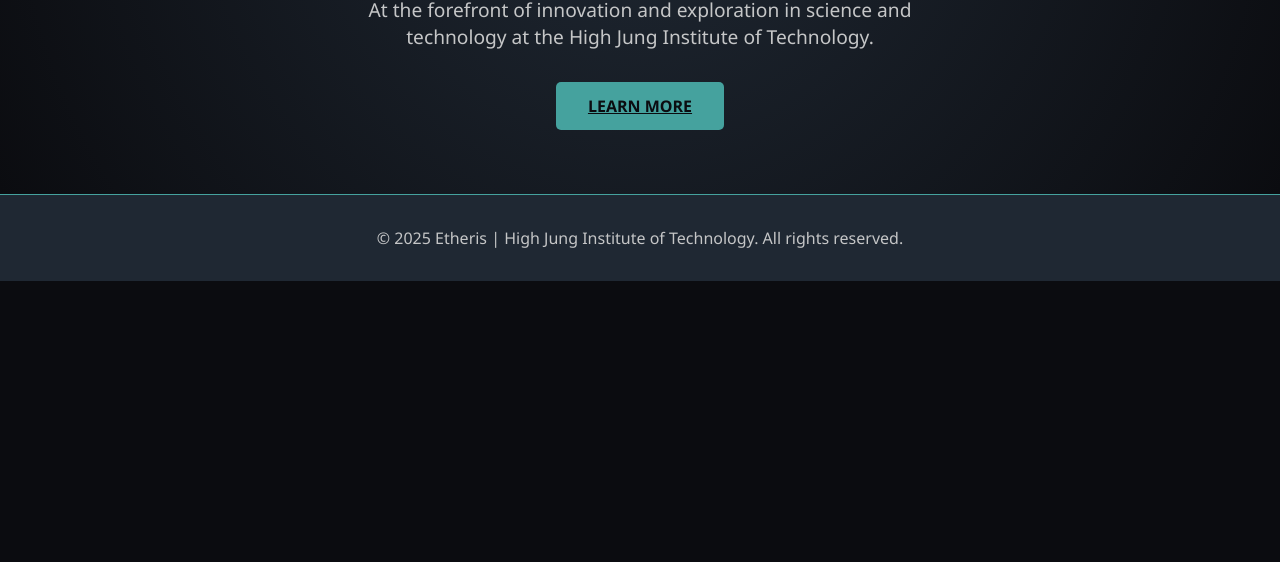
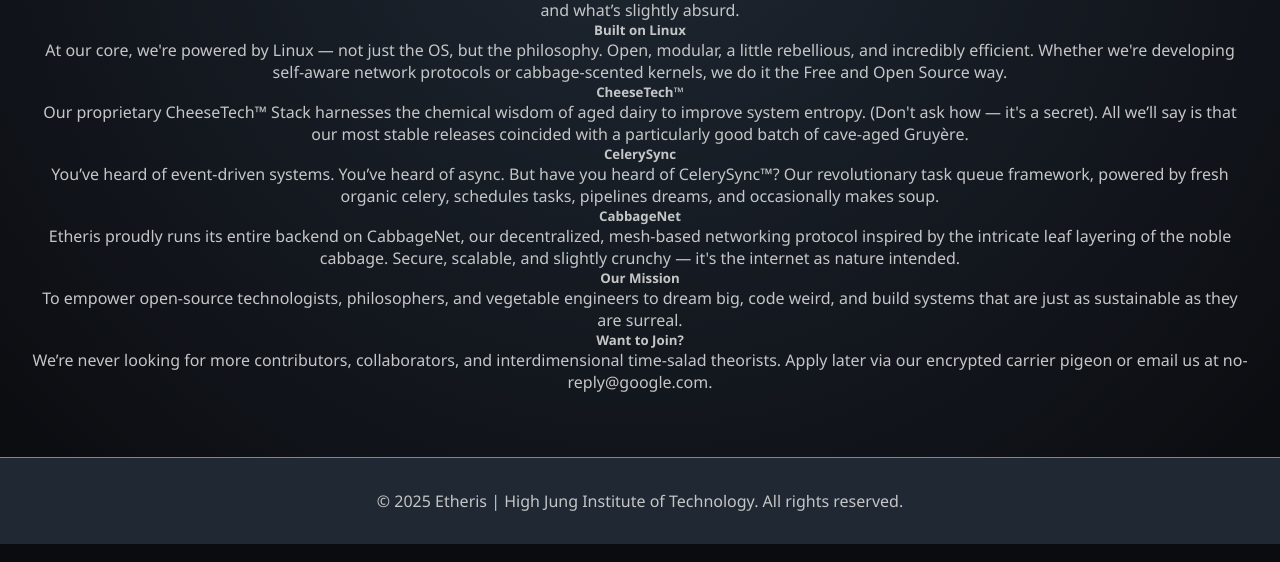
Before and after one commit to etheris-1051/etheris-1051.github.io, a plain HTML site: page index.html in a window 1280 px wide. Shown: the part 238-800 px from the top of the page. Drawn offline with Linux system fonts and the light colour scheme.

Commit message:
Update index.html

```diff
--- a/index.html
+++ b/index.html
@@ -92,9 +92,32 @@
   </header>
 
   <section class="hero">
-    <h1>Welcome to Etheris</h1>
-    <p>At the forefront of innovation and exploration in science and technology at the High Jung Institute of Technology.</p>
-    <a href="#" class="cta-button">Learn More</a>
+    <p>
+<h5> About Etheris</h5>
+Located at the High Jung Institute of Technology, in the 17th dimension of innovation.
+
+Welcome to Etheris — where the code is open, the snacks are fermented, and the future is flavored.
+
+We're not your typical tech company. Nestled deep within the circuitous halls of the High Jung Institute of Technology, Etheris is a research-driven, cheese-powered, Linux-fueled, vegetable-enhanced software and hardware collective focused on pushing the boundaries of what’s possible — and what’s slightly absurd.
+
+<h5> Built on Linux</h5>
+At our core, we're powered by Linux — not just the OS, but the philosophy. Open, modular, a little rebellious, and incredibly efficient. Whether we're developing self-aware network protocols or cabbage-scented kernels, we do it the Free and Open Source way.
+
+<h5> CheeseTech™</h5>
+Our proprietary CheeseTech™ Stack harnesses the chemical wisdom of aged dairy to improve system entropy. (Don't ask how — it's a secret). All we’ll say is that our most stable releases coincided with a particularly good batch of cave-aged Gruyère.
+
+<h5> CelerySync</h5>
+You’ve heard of event-driven systems. You’ve heard of async. But have you heard of CelerySync™? Our revolutionary task queue framework, powered by fresh organic celery, schedules tasks, pipelines dreams, and occasionally makes soup.
+
+<h5> CabbageNet</h5>
+Etheris proudly runs its entire backend on CabbageNet, our decentralized, mesh-based networking protocol inspired by the intricate leaf layering of the noble cabbage. Secure, scalable, and slightly crunchy — it's the internet as nature intended.
+
+<h5> Our Mission</h5>
+To empower open-source technologists, philosophers, and vegetable engineers to dream big, code weird, and build systems that are just as sustainable as they are surreal.
+
+<h5> Want to Join?</h5>
+We’re never looking for more contributors, collaborators, and interdimensional time-salad theorists. Apply later via our encrypted carrier pigeon or email us at no-reply@google.com.
+    </p>
   </section>
 
   <footer>
```
